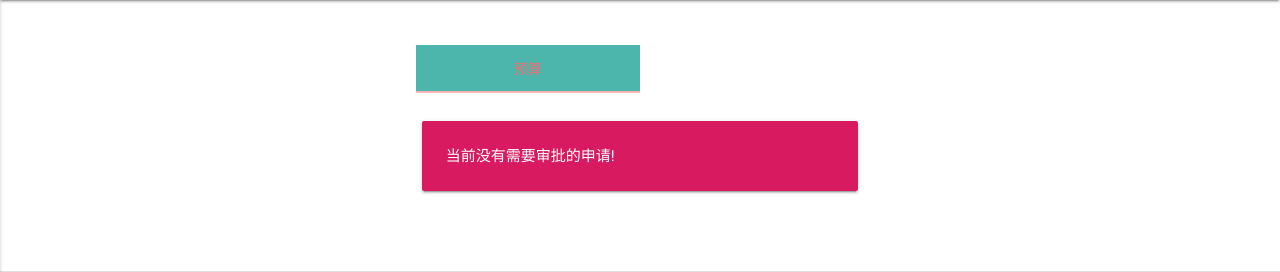
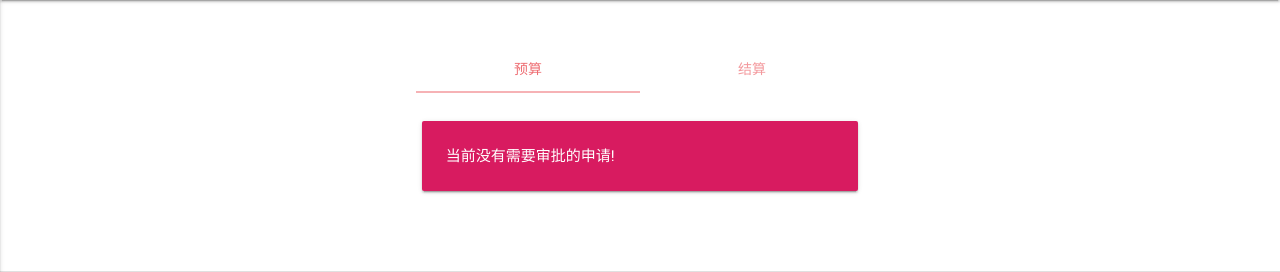
Before and after one commit to szu-stu/ezFund, a Django app: template fund/templates/index.html in a window 1280 px wide. Shown: the part 166-438 px from the top of the page. Run offline with Django 3.2, Linux system fonts and the light colour scheme; the template is opened without the code that fills it, so the values that code supplies are empty; some libraries are stand-ins or nearby versions.

Commit message:
resized again..

```diff
--- a/fund/templates/index.html
+++ b/fund/templates/index.html
@@ -14,8 +14,8 @@
 <div class="row" id="tabby">
     <div class="col s12">
         <ul class="tabs">
-            <li class="tab col s6 m3 offset-m3 "><a class="active teal lighten-2" href="#page_fund">预算</a></li>
-            <li class="tab col s6 m3 offset-m6"><a class="teal lighten-2" href="#page_paycheck">结算</a></li>
+            <li class="tab col s6 m3 offset-m3 "><a class="active" href="#page_fund">预算</a></li>
+            <li class="tab col s6 m3"><a href="#page_paycheck">结算</a></li>
         </ul>
     </div>
 </div>
```
